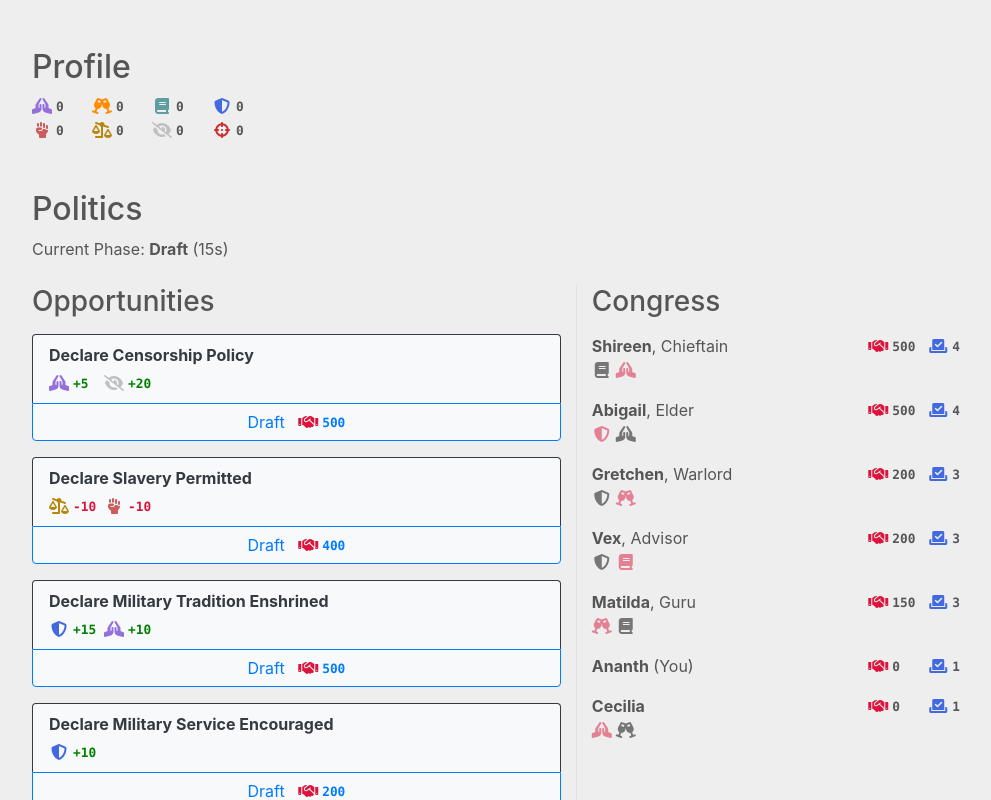
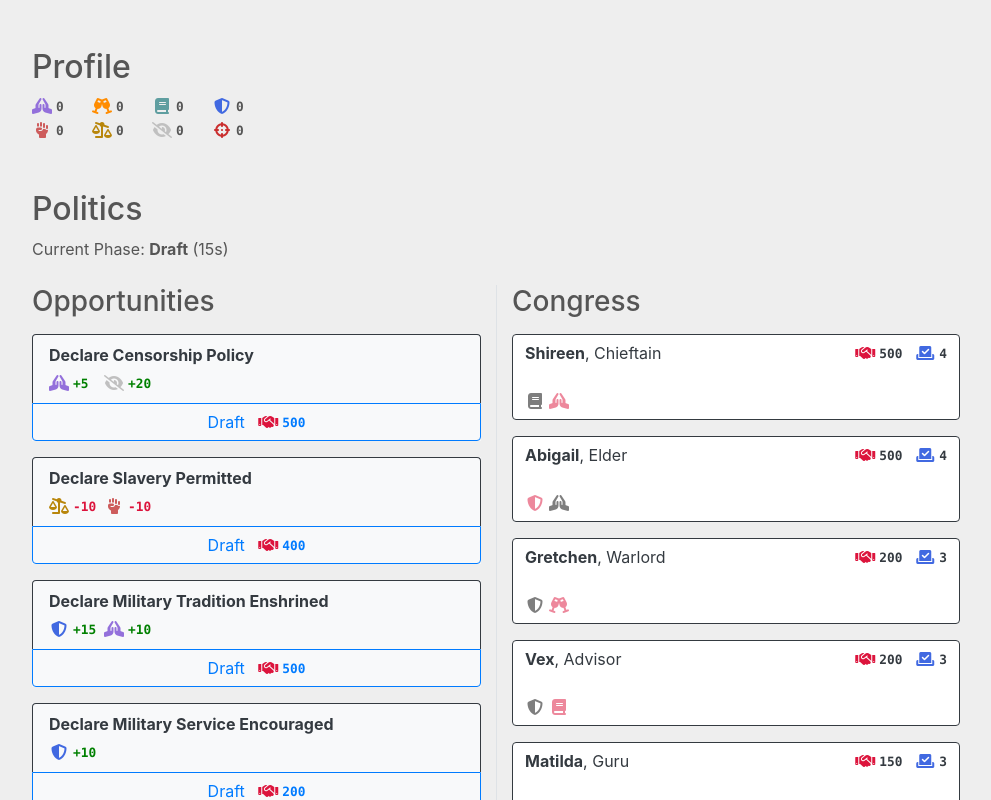
Before and after one commit to lilytastic/politics-sim, a React (Create React App) app: page /game in a window 1280 px wide. Shown: the top 800 px of the page, without its empty margins (144-1135 px from the left). Built offline with nearby package versions, Linux system fonts and the light colour scheme.

Commit message:
i'm a genius *o*

```diff
--- a/src/containers/Game.tsx
+++ b/src/containers/Game.tsx
@@ -15,6 +15,7 @@ import { PolicyState, PolicyBaseData } from '../models/policy.model';
 class Game extends React.Component {
   // @ts-ignore;
   props: Props;
+  inspectedMotion = '';
 
   constructor(props: any) {
     super(props);
@@ -147,6 +148,15 @@ class Game extends React.Component {
     });
   }
 
+  getCostToInfluence = (actor: any, approval: number) => {
+    const costToInfluence: {[id: string]: number} = {
+      yea: Math.max(100, (1 + Math.max(0, -approval)) * 100 * actor.voteWeight),
+      abstain: Math.max(100, ((1 + Math.max(0, Math.abs(approval))) * 100 * actor.voteWeight) / 2),
+      nay: Math.max(100, (1 + Math.max(0, approval)) * 100 * actor.voteWeight)
+    }
+    return costToInfluence;
+  }
+
   handleVote = () => {
     let changes: Vote[] = [];
     const offers: {[actorId: string]: Vote[]} = {}
@@ -159,11 +169,7 @@ class Game extends React.Component {
       const actors = this.props?.actors
         .map(actor => {
           const approval = this.getActorApproval(actor, motion);
-          const costToInfluence: {[id: string]: number} = {
-            yea: Math.max(100, (1 + Math.max(0, approval)) * 100 * actor.voteWeight),
-            abstain: Math.max(100, (1 + Math.max(0, Math.abs(approval))) * 100 * actor.voteWeight),
-            nay: Math.max(100, (1 + Math.min(0, approval)) * 100 * actor.voteWeight)
-          }
+          const costToInfluence = this.getCostToInfluence(actor, approval);
           return {...actor, approval: approval, costToInfluence: costToInfluence, position: approval > 0 ? 'yea' : approval < 0 ? 'nay' : 'abstain'}
         });
 
@@ -281,6 +287,17 @@ class Game extends React.Component {
     this.props.dispatch(changeVotes(changes));
   }
 
+  getAssociatedVoteColor(vote: string) {
+    switch (vote) {
+      case 'yea':
+        return 'green';
+      case 'nay':
+        return 'crimson';
+      default:
+        return 'grey';
+    }
+  }
+
   table = (motionId: string, actorId: string) => {
     const motion = this.props.availableMotions.find((x: any) => x.id === motionId);
     const tabled = this.props.motionsTabled.find((x: any) => x.id === motionId);
@@ -319,10 +336,16 @@ class Game extends React.Component {
     return arr.find((x: any) => x.id === id);
   }
 
+  inspectMotion = (motionId: string) => {
+    this.inspectedMotion = (this.inspectedMotion === motionId) ? '' : motionId;
+    console.log('now inspecting', this.inspectedMotion);
+  }
+
   phaseFunc: {[id: string]: (motionid: string, actorId: string) => void} = {table: this.table, vote: this.vote};
 
   render = () => (
     <div className="p-5 content">
+      <div className={"fade--full" + (!!this.props.motionVotes[this.inspectedMotion] && ' active')}></div>
       <div className="mb-4">
         <h2>Profile</h2>
         <div>
@@ -359,7 +382,7 @@ class Game extends React.Component {
         </div>
       </div>
       <div className="row">
-        <div className="col-7">
+        <div className="col-6">
           <h3 className="mb-3">
             {this.props.phase?.id === 'table' ? 'Opportunities' : 'Measures'}
           </h3>
@@ -368,8 +391,9 @@ class Game extends React.Component {
               .filter(motion => this.props.phase?.id === 'table' || !!motion.onTable)
               .map(motion => (
             <div key={motion.id}
-                className={"text-left btn-group-vertical mb-3 w-100 bg-light rounded"}>
-              <button className="w-100 btn btn-outline-dark border-bottom-0 p-2 px-3">
+                className={"text-left motion__wrapper btn-group-vertical mb-3 w-100 bg-light rounded" + (this.inspectedMotion === motion.id && ' motion__wrapper--active')}>
+              <button className="w-100 btn btn-outline-dark border-bottom-0 p-2 px-3"
+                  onClick={() => this.inspectMotion(motion.id)}>
                 <MotionInfo motion={motion}
                     mode={this.props.phase?.id}
                     tabledBy={this.getById(this.props.actors, motion.onTable?.tabledBy || -1)}>
@@ -412,10 +436,11 @@ class Game extends React.Component {
             </div>
           ))}
         </div>
-        <div className="col-5 border-left">
+        <div className="col-6 border-left">
           <h3 className="mb-3">Congress</h3>
           {this.props.actors.map((x, i) => (
-            <div className="mb-3" key={x.id}>
+            <div className="mb-3 btn-group-vertical bg-white w-100 rounded actor__wrapper" key={x.id}>
+              <button className="btn btn-outline-dark w-100 text-left">
                 <div className="d-flex justify-content-between">
                   <div>
                     <b>{x.name}</b>
@@ -427,6 +452,22 @@ class Game extends React.Component {
                     <div><StatIcon stat='votes' value={x.voteWeight}></StatIcon></div>
                   </div>
                 </div>
+                {!!this.props.motionVotes[this.inspectedMotion] ? (
+                  <div>
+                    <div>
+                      Voted <b style={{color: this.getAssociatedVoteColor(this.props.motionVotes[this.inspectedMotion][x.id]?.vote||'abstain')}}>{this.props.motionVotes[this.inspectedMotion][x.id]?.vote||'abstain'}</b>
+                    </div>
+                    {!!this.props.motionVotes[this.inspectedMotion][x.id]?.purchaseAgreement && (
+                      <div>
+                        on request of {this.getById(this.props.actors, this.props.motionVotes[this.inspectedMotion][x.id]?.purchaseAgreement.purchasedBy)?.name}&nbsp; <StatIcon stat='capital' value={this.props.motionVotes[this.inspectedMotion][x.id]?.purchaseAgreement.amountSpent}></StatIcon>
+                      </div>
+                    )}
+                  </div>
+                ) : (
+                  <div>
+                    &nbsp;
+                  </div>
+                )}
                 <div className="d-flex">
                   {x.state.positions.map(position => (
                     <div key={position.stat} style={{opacity: position.passion / 100.0}}>
@@ -434,6 +475,19 @@ class Game extends React.Component {
                     </div>
                   ))}
                 </div>
+              </button>
+              {!!this.props.availableMotions.find(y => y.id === this.inspectedMotion) ? (() => {
+                // @ts-ignore;
+                const approval = this.getActorApproval(x, this.props.availableMotions.find(y => y.id === this.inspectedMotion));
+                const costToInfluence = this.getCostToInfluence(x, approval);
+                return (
+                  <div className="btn-group w-100">
+                    <button disabled={this.props.motionsTabled.find(y => y.id === this.inspectedMotion)?.tabledBy === x.id} className="btn btn-outline-success">Yea <StatIcon stat='capital' value={costToInfluence.yea}></StatIcon></button>
+                    <button disabled={this.props.motionsTabled.find(y => y.id === this.inspectedMotion)?.tabledBy === x.id} className="btn btn-outline-secondary">Abstain <StatIcon stat='capital' value={costToInfluence.abstain}></StatIcon></button>
+                    <button disabled={this.props.motionsTabled.find(y => y.id === this.inspectedMotion)?.tabledBy === x.id} className="btn btn-outline-danger">Nay <StatIcon stat='capital' value={costToInfluence.nay}></StatIcon></button>
+                  </div>
+                );
+              })() : null}
             </div>
           ))}
         </div>
--- a/src/index.scss
+++ b/src/index.scss
@@ -15,6 +15,32 @@ code {
 .content {
   max-width: 1024px;
   margin: 0 auto;
+}
+
+.motion__wrapper--active {
+  position: relative;
+  z-index: 9;
+}
+
+.fade--full {
+  position: fixed;
+  top: 0;
+  left: 0;
+  right: 0;
+  bottom: 0;
+  opacity: 0;
+  background-color: rgba(0,0,0,0.2);
+  transition: opacity .85s ease-in-out 0;
+  z-index: 4;
+  &.active {
+    opacity: 1;
+    transition: opacity .85s ease-in-out .5s;
+  }
+}
+
+.actor__wrapper {
+  position: relative;
+  z-index: 5;
 }
 
 ul {
```
Lines whose indentation alone changed are shown as unchanged.
